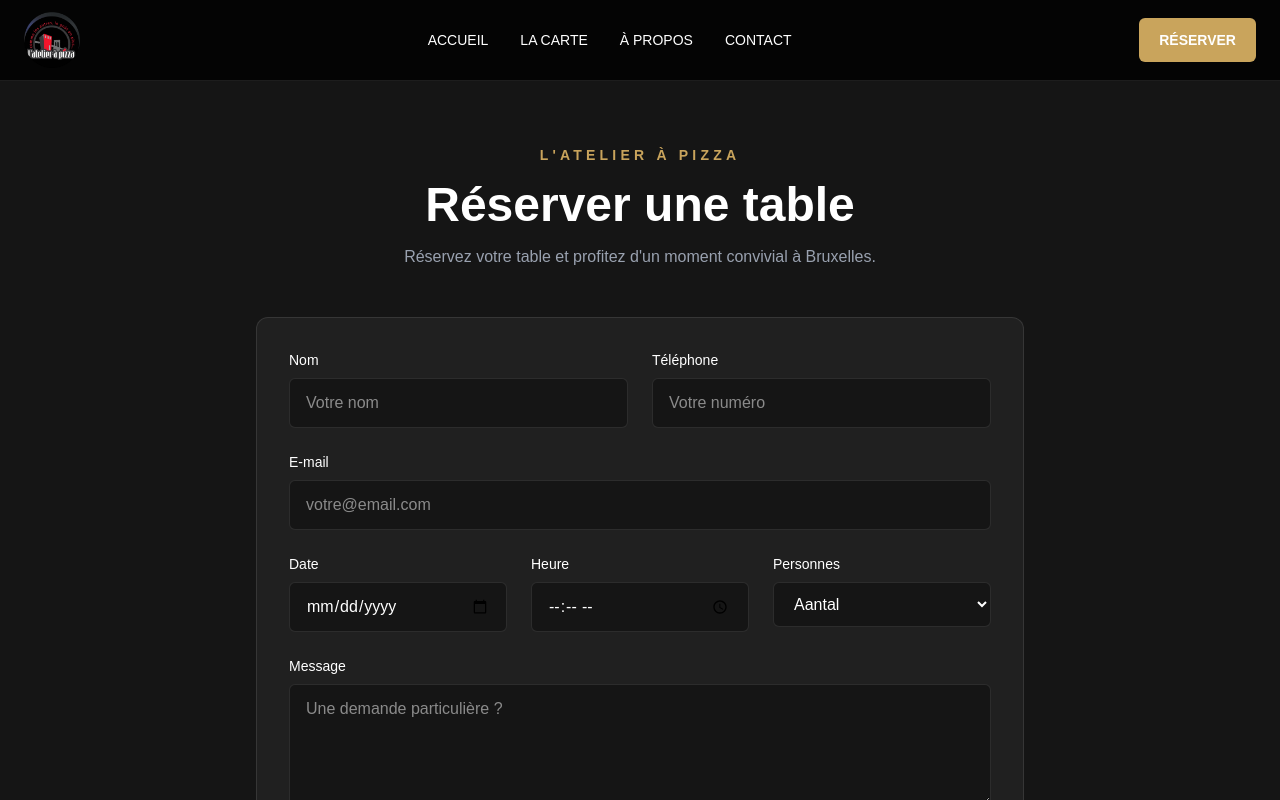
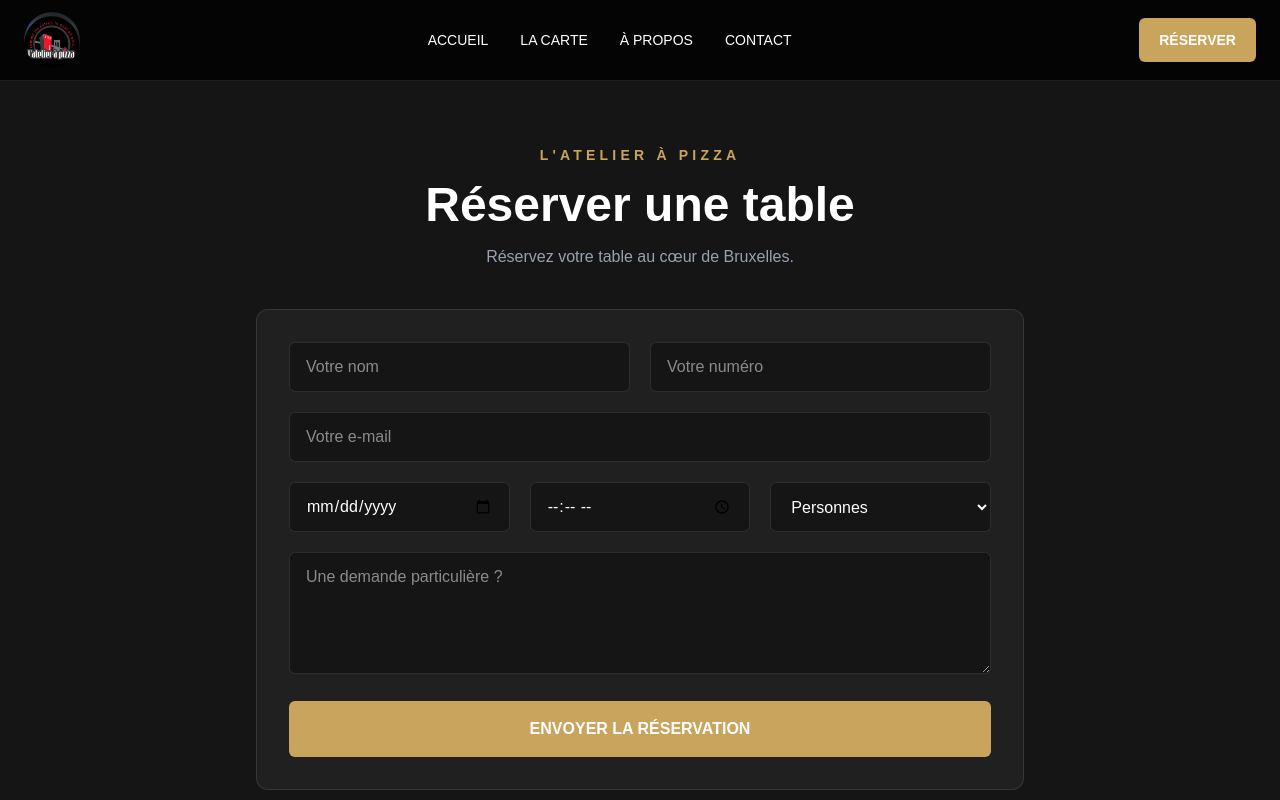
Before and after one commit to Syrinebnr/pizzeria-app, a Next.js app: page /reserveren in a window 1280 px wide. Shown: the top 800 px of the page. Built offline with nearby package versions, Linux system fonts and the light colour scheme.

Commit message:
Maak reservatieformulier interactief

```diff
--- a/app/reserveren/page.tsx
+++ b/app/reserveren/page.tsx
@@ -1,7 +1,12 @@
+"use client";
+
 import Image from "next/image";
 import Link from "next/link";
+import { useState } from "react";
 
 export default function Reserveren() {
+  const [sent, setSent] = useState(false);
+
   return (
     <main className="min-h-screen bg-[#151515] text-white">
       <nav className="border-b border-white/10 bg-black/80">
@@ -42,117 +47,87 @@
 
       <section className="px-6 py-16">
         <div className="mx-auto max-w-3xl">
-          <div className="mb-12 text-center">
+          <div className="mb-10 text-center">
             <p className="text-sm font-semibold uppercase tracking-[0.3em] text-[#c9a45c]">
               L'Atelier à Pizza
             </p>
-            <h1 className="mt-4 text-5xl font-bold">Réserver une table</h1>
+
+            <h1 className="mt-4 text-5xl font-bold">
+              Réserver une table
+            </h1>
+
             <p className="mt-4 text-gray-400">
-              Réservez votre table et profitez d'un moment convivial à
-              Bruxelles.
+              Réservez votre table au cœur de Bruxelles.
             </p>
           </div>
 
-          <form className="space-y-6 rounded-xl border border-white/10 bg-[#202020] p-8">
-            <div className="grid gap-6 sm:grid-cols-2">
-              <div>
-                <label className="mb-2 block text-sm font-medium">
-                  Nom
-                </label>
+          <form
+            className="space-y-5 rounded-xl border border-white/10 bg-[#202020] p-8"
+            onSubmit={(e) => {
+              e.preventDefault();
+              setSent(true);
+            }}
+          >
+            <div className="grid gap-5 sm:grid-cols-2">
               <input
-                  type="text"
                 name="nom"
                 required
-                  className="w-full rounded-md border border-white/10 bg-[#151515] px-4 py-3 outline-none focus:border-[#c9a45c]"
                 placeholder="Votre nom"
+                className="rounded-md border border-white/10 bg-[#151515] px-4 py-3 outline-none focus:border-[#c9a45c]"
+              />
+
+              <input
+                name="telephone"
+                required
+                type="tel"
+                placeholder="Votre numéro"
+                className="rounded-md border border-white/10 bg-[#151515] px-4 py-3 outline-none focus:border-[#c9a45c]"
               />
             </div>
 
-              <div>
-                <label className="mb-2 block text-sm font-medium">
-                  Téléphone
-                </label>
             <input
-                  type="tel"
-                  name="telephone"
-                  required
-                  className="w-full rounded-md border border-white/10 bg-[#151515] px-4 py-3 outline-none focus:border-[#c9a45c]"
-                  placeholder="Votre numéro"
-                />
-              </div>
-            </div>
-
-            <div>
-              <label className="mb-2 block text-sm font-medium">
-                E-mail
-              </label>
-              <input
-                type="email"
               name="email"
               required
+              type="email"
+              placeholder="Votre e-mail"
               className="w-full rounded-md border border-white/10 bg-[#151515] px-4 py-3 outline-none focus:border-[#c9a45c]"
-                placeholder="votre@email.com"
             />
-            </div>
 
-            <div className="grid gap-6 sm:grid-cols-3">
-              <div>
-                <label className="mb-2 block text-sm font-medium">
-                  Date
-                </label>
+            <div className="grid gap-5 sm:grid-cols-3">
               <input
-                  type="date"
                 name="date"
                 required
-                  className="w-full rounded-md border border-white/10 bg-[#151515] px-4 py-3 outline-none focus:border-[#c9a45c]"
+                type="date"
+                className="rounded-md border border-white/10 bg-[#151515] px-4 py-3 outline-none focus:border-[#c9a45c]"
               />
-              </div>
 
-              <div>
-                <label className="mb-2 block text-sm font-medium">
-                  Heure
-                </label>
               <input
-                  type="time"
                 name="heure"
                 required
-                  className="w-full rounded-md border border-white/10 bg-[#151515] px-4 py-3 outline-none focus:border-[#c9a45c]"
+                type="time"
+                className="rounded-md border border-white/10 bg-[#151515] px-4 py-3 outline-none focus:border-[#c9a45c]"
               />
-              </div>
 
-              <div>
-                <label className="mb-2 block text-sm font-medium">
-                  Personnes
-                </label>
               <select
                 name="personnes"
                 required
-                  className="w-full rounded-md border border-white/10 bg-[#151515] px-4 py-3 outline-none focus:border-[#c9a45c]"
+                className="rounded-md border border-white/10 bg-[#151515] px-4 py-3 outline-none focus:border-[#c9a45c]"
               >
-                  <option value="">Aantal</option>
-                  <option value="1">1 personne</option>
-                  <option value="2">2 personnes</option>
-                  <option value="3">3 personnes</option>
-                  <option value="4">4 personnes</option>
-                  <option value="5">5 personnes</option>
-                  <option value="6">6 personnes</option>
-                  <option value="7">7 personnes</option>
-                  <option value="8">8 personnes</option>
+                <option value="">Personnes</option>
+                {[1, 2, 3, 4, 5, 6, 7, 8].map((n) => (
+                  <option key={n} value={n}>
+                    {n} personne{n > 1 ? "s" : ""}
+                  </option>
+                ))}
               </select>
             </div>
-            </div>
 
-            <div>
-              <label className="mb-2 block text-sm font-medium">
-                Message
-              </label>
             <textarea
               name="message"
               rows={4}
+              placeholder="Une demande particulière ?"
               className="w-full rounded-md border border-white/10 bg-[#151515] px-4 py-3 outline-none focus:border-[#c9a45c]"
-                placeholder="Une demande particulière ?"
             />
-            </div>
 
             <button
               type="submit"
@@ -160,6 +135,12 @@
             >
               ENVOYER LA RÉSERVATION
             </button>
+
+            {sent && (
+              <p className="text-center font-medium text-[#c9a45c]">
+                Votre réservation a bien été envoyée !
+              </p>
+            )}
           </form>
         </div>
       </section>
```
Lines whose indentation alone changed are shown as unchanged.
